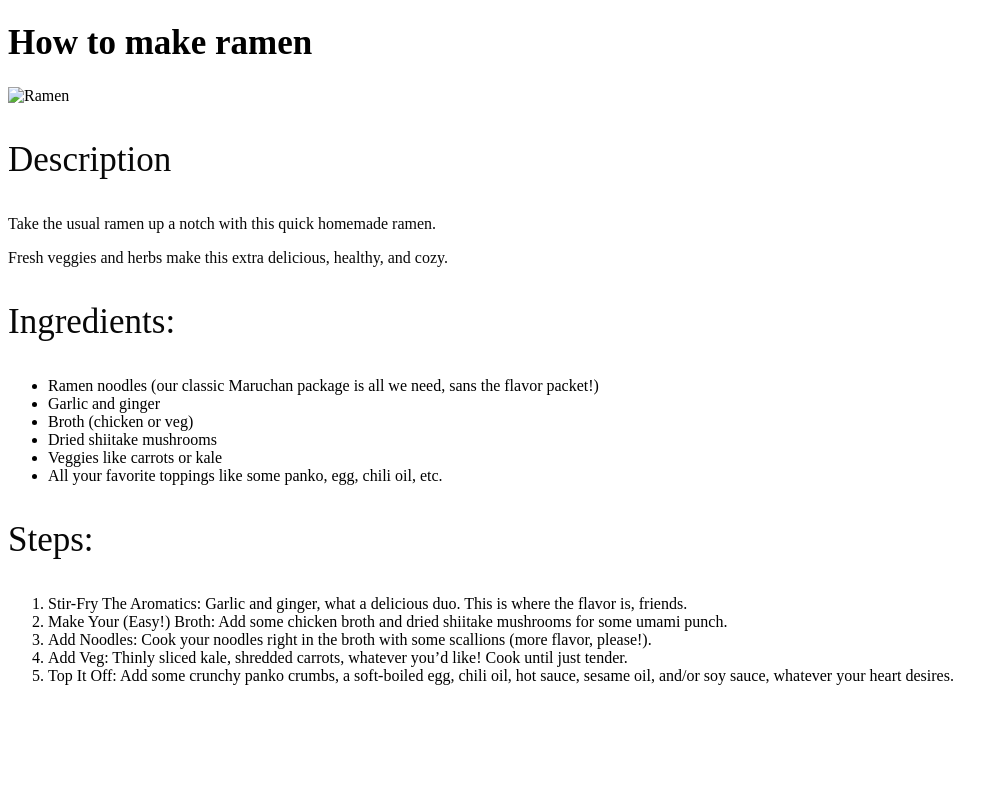
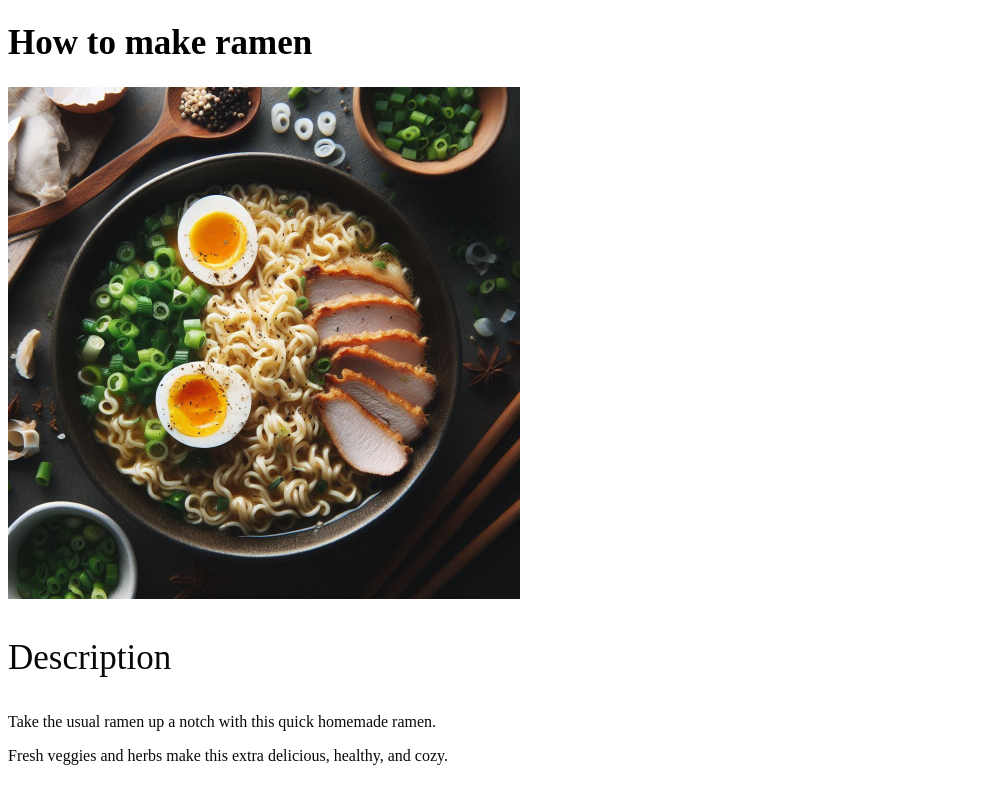
Before and after one commit to donniedarko666/odin-recipes, a plain HTML site: page recipes/ramen.html in a window 1280 px wide. Shown: the top 797 px of the page, without its empty margins (0-1005 px from the left). Drawn offline with Linux system fonts and the light colour scheme.

Commit message:
Update ramen.html

```diff
--- a/recipes/ramen.html
+++ b/recipes/ramen.html
@@ -17,7 +17,7 @@ p {
     </style>
     <h1 class="h1">How to make ramen</h1>
 
-    <img src="odin-recipes/images/ramen.jpg" alt=" Ramen" height="512 width=512">
+    <img src="../images/ramen.jpg" alt=" Ramen" height="512 width=512">
 
     <p class="paragraph2">Description</p>
     <p>Take the usual ramen up a notch with this quick homemade ramen.</p>
```
